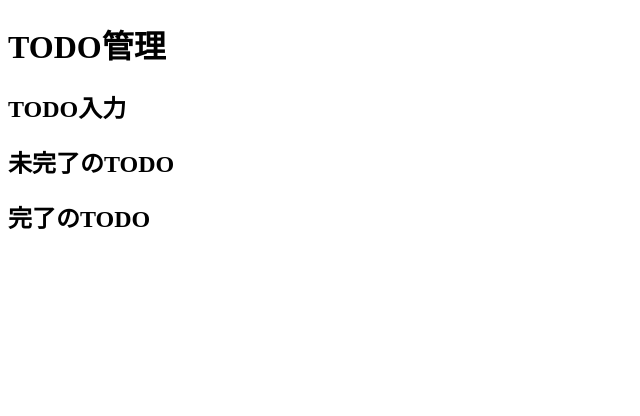
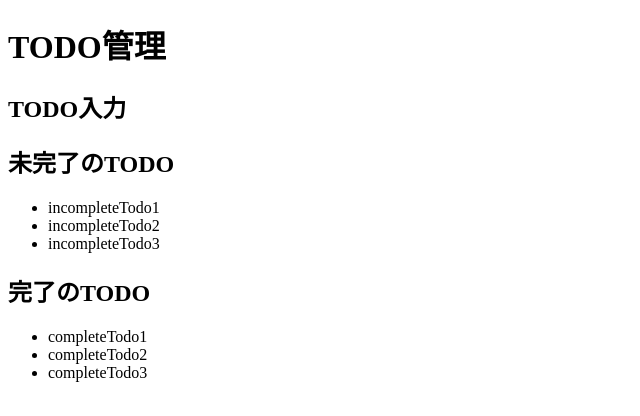
Before and after one commit to tatsuki7813/todo-app, a React (Create React App) app: page / in a window 1280 px wide. Shown: the top 416 px of the page, without its empty margins (0-640 px from the left). Built offline with nearby package versions, Linux system fonts and the light colour scheme; data requests are answered from the project's data file.

Commit message:
完了と未完了のTODOをそれぞれ取得して表示する

```diff
--- a/src/components/Todo/CompleteTodos/CompleteTodos.tsx
+++ b/src/components/Todo/CompleteTodos/CompleteTodos.tsx
@@ -1,6 +1,18 @@
 import { VFC } from "react";
 import { TitleLabel } from "@/libs";
+import { useCompleteTodos } from "./hooks";
 
 export const CompleteTodos: VFC = () => {
-  return <TitleLabel text="完了のTODO" />;
+  const { completeTodos } = useCompleteTodos();
+
+  return (
+    <>
+      <TitleLabel text="完了のTODO" />
+      <ul>
+        {completeTodos.map(({ id, content }) => (
+          <li key={id}>{content}</li>
+        ))}
+      </ul>
+    </>
+  );
 };
--- /dev/null
+++ b/src/components/Todo/CompleteTodos/hooks.ts
@@ -0,0 +1,8 @@
+import { useTodos } from "../Providers";
+
+export const useCompleteTodos = () => {
+  const { todos } = useTodos();
+  const completeTodos = todos.filter(({ done }) => done);
+
+  return { completeTodos };
+};
--- a/src/components/Todo/IncompleteTodos/IncompleteTodos.tsx
+++ b/src/components/Todo/IncompleteTodos/IncompleteTodos.tsx
@@ -1,6 +1,18 @@
 import { VFC } from "react";
 import { TitleLabel } from "@/libs";
+import { useIncompleteTodos } from "./hooks";
 
 export const IncompleteTodos: VFC = () => {
-  return <TitleLabel text="未完了のTODO" />;
+  const { incompleteTodos } = useIncompleteTodos();
+
+  return (
+    <>
+      <TitleLabel text="未完了のTODO" />
+      <ul>
+        {incompleteTodos.map(({ id, content }) => (
+          <li key={id}>{content}</li>
+        ))}
+      </ul>
+    </>
+  );
 };
--- /dev/null
+++ b/src/components/Todo/IncompleteTodos/hooks.ts
@@ -0,0 +1,8 @@
+import { useTodos } from "../Providers";
+
+export const useIncompleteTodos = () => {
+  const { todos } = useTodos();
+  const incompleteTodos = todos.filter(({ done }) => !done);
+
+  return { incompleteTodos };
+};
```
